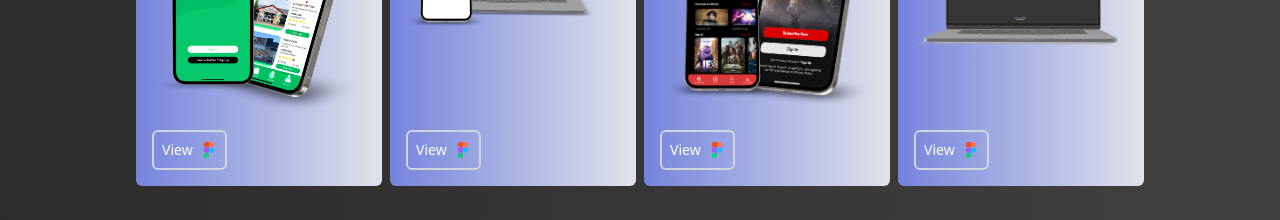
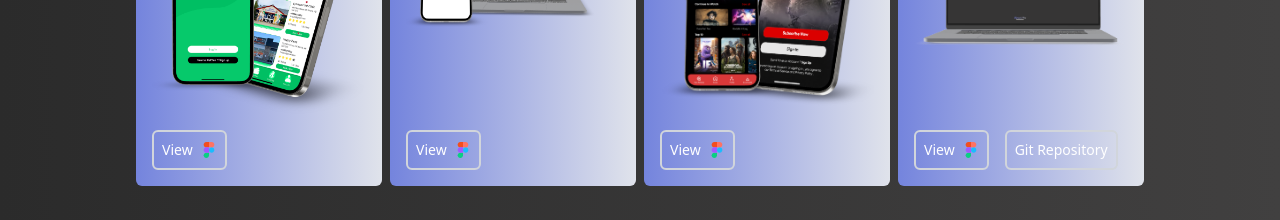
Before and after one commit to aliriocerafica/alidev, a Next.js app: page / in a window 1280 px wide. Shown: the part 2480-2700 px from the top of the page. Built offline with nearby package versions, Linux system fonts and the light colour scheme.

Commit message:
added repo

```diff
--- a/app/components/works.tsx
+++ b/app/components/works.tsx
@@ -52,7 +52,6 @@ const Works = () => {
               background: "linear-gradient(to right, #7484dd, #e0e3eb)",
             }}
           >
-
             <div className="flex justify-center items-center">
               <Image
                 src="/eB.png"
@@ -62,7 +61,6 @@ const Works = () => {
                 className="w-auto lg:w-[450px] h-auto"
               />
             </div>
-
 
             <div className="mt-4 text-left">
               <a
@@ -131,6 +129,7 @@ const Works = () => {
               />
             </div>
             <div className="mt-4 text-left">
+              <div className="flex space-x-4">
                 <a
                   href="https://www.figma.com/design/l8o1u26Tg3Xlqlq4uut0U6/Portfolio?node-id=0-1&t=ep6rADEtWEo21CAg-1"
                   target="_blank"
@@ -146,12 +145,19 @@ const Works = () => {
                     />
                   </button>
                 </a>
+                <a
+                  href="https://github.com/aliriocerafica/alidev"
+                  target="_blank"
+                >
+                  <button className="flex items-center text-sm border-2 text-white hover:bg-[#4855a3] hover:text-white hover:border-white border-gray-300 p-2 rounded-md">
+                    <span>Git Repository</span>
+
+                  </button>
+                </a>
               </div>
-
             </div>
-
           </div>
-
+        </div>
       </div>
     </div>
   );
```
Lines whose indentation alone changed are shown as unchanged.
